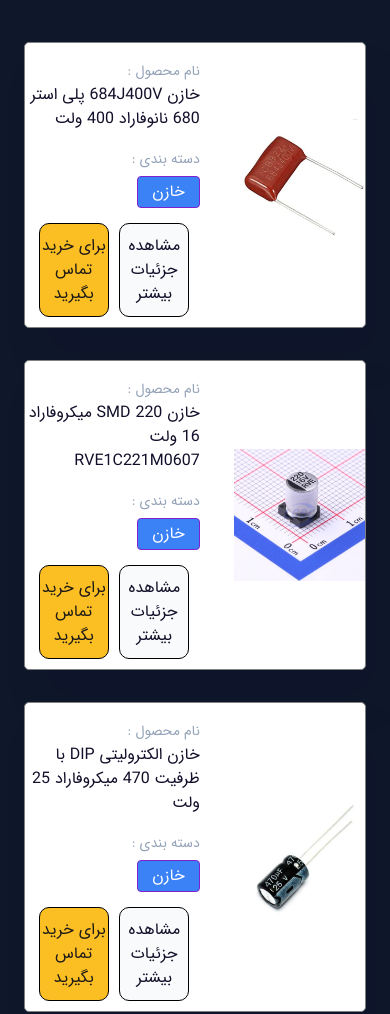
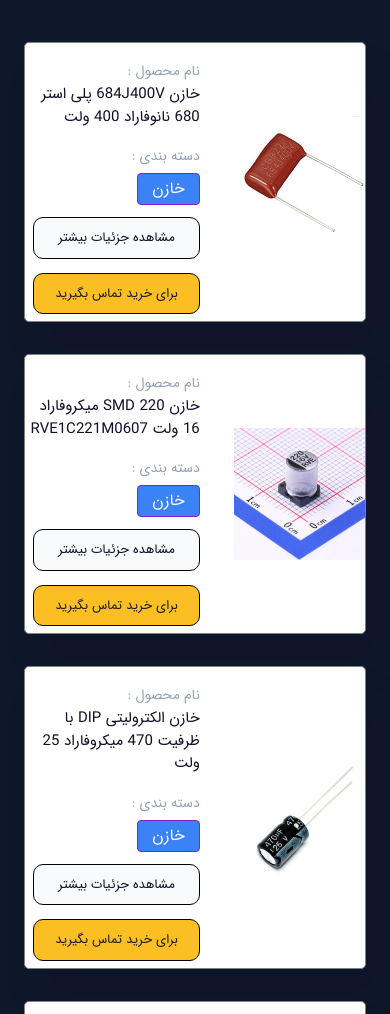
Before and after one commit to Rezaabdollahi7/Electronic-Website, a website: page index.html in a window 390 px wide. Shown: the part 1576-2590 px from the top of the page. Drawn offline with nearby package versions, Linux system fonts and the light colour scheme.

Commit message:
add mobile responsive state on products card

```diff
--- a/public/css/customSass.scss
+++ b/public/css/customSass.scss
@@ -117,11 +117,7 @@ nav {
     .container {
       margin-right: 10%;
     }
-    .see-more-btn,
-    .buy-btn {
-      width: 40%;
-      margin-right: 6%;
-    }
+
   }
   .image-container {
     text-align: center;
@@ -175,8 +171,8 @@ nav {
   }
   .buy-btn {
     background-color: #fbbf24;
-    margin: 0;
-    // margin-bottom: -10%;
+
+    margin-bottom:10px;
     color: #1c1917;
     transition: all 0.7s ease;
   }
@@ -184,8 +180,9 @@ nav {
     background-color: #2563eb;
     color: #f8fafc;
   }
+
 }
-@media screen and (max-width: 720px) {
+@media screen and (max-width:720px) {
   #products-filter-wrapper img {
     max-width: 100%;
     object-fit: contain;
@@ -199,6 +196,17 @@ nav {
   #products-filter-wrapper .card-desc {
     margin: 20px 0;
   }
+  .card.horizontal .see-more-btn,
+  .buy-btn{
+    margin: 7px 0 !important;
+    width: 95% !important;
+    font-size: 13px;
+    padding: 5px 0;
+  }
+  .card.horizontal .product-name{
+    font-size: 15px;
+  }
+
 }
 // ===========================================
 //             features
```
Also changed, not shown: public/css/mySass/expanded/customSass.css, public/css/mySass/min/customSass.min.css, 2 other files.
